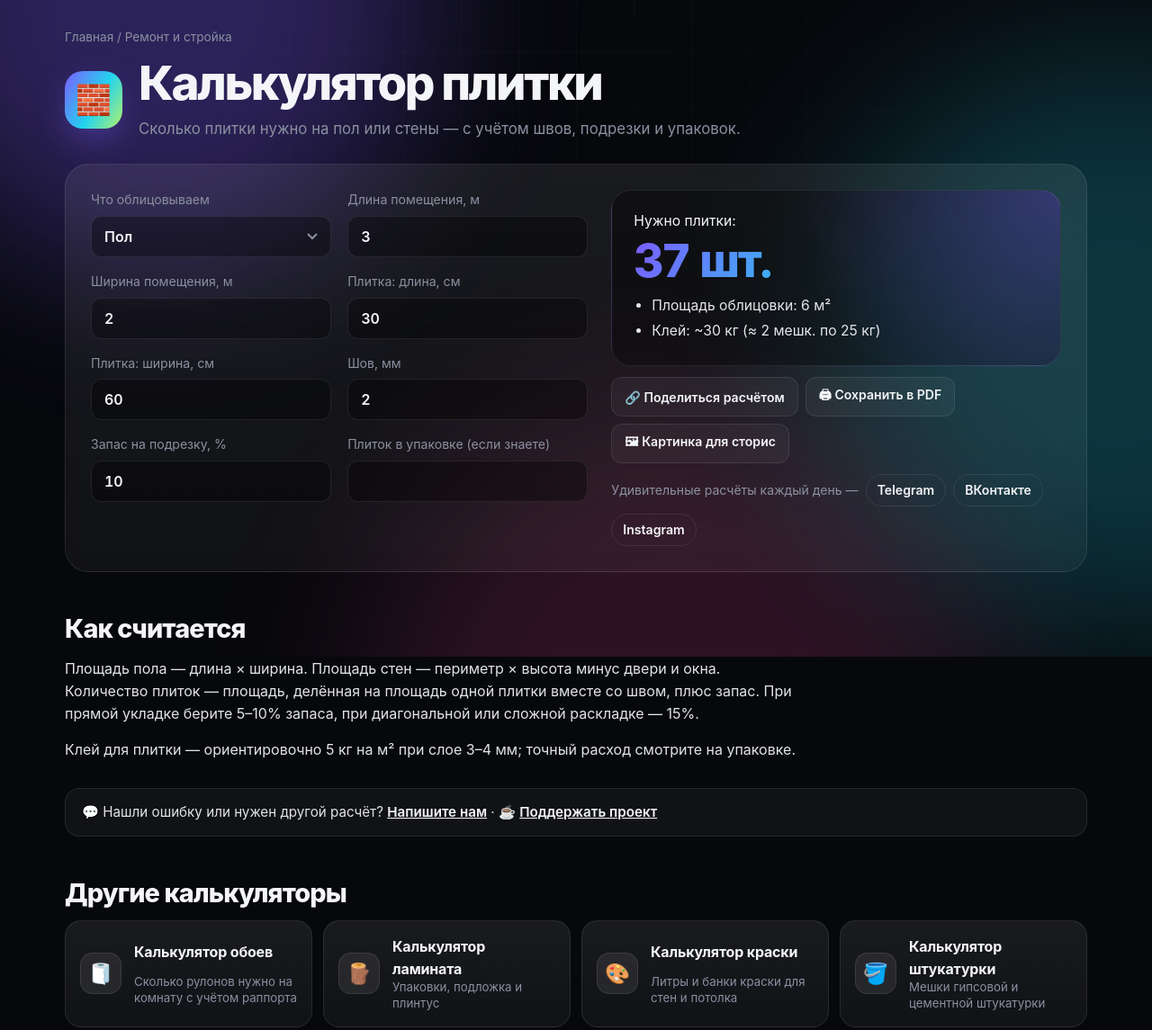
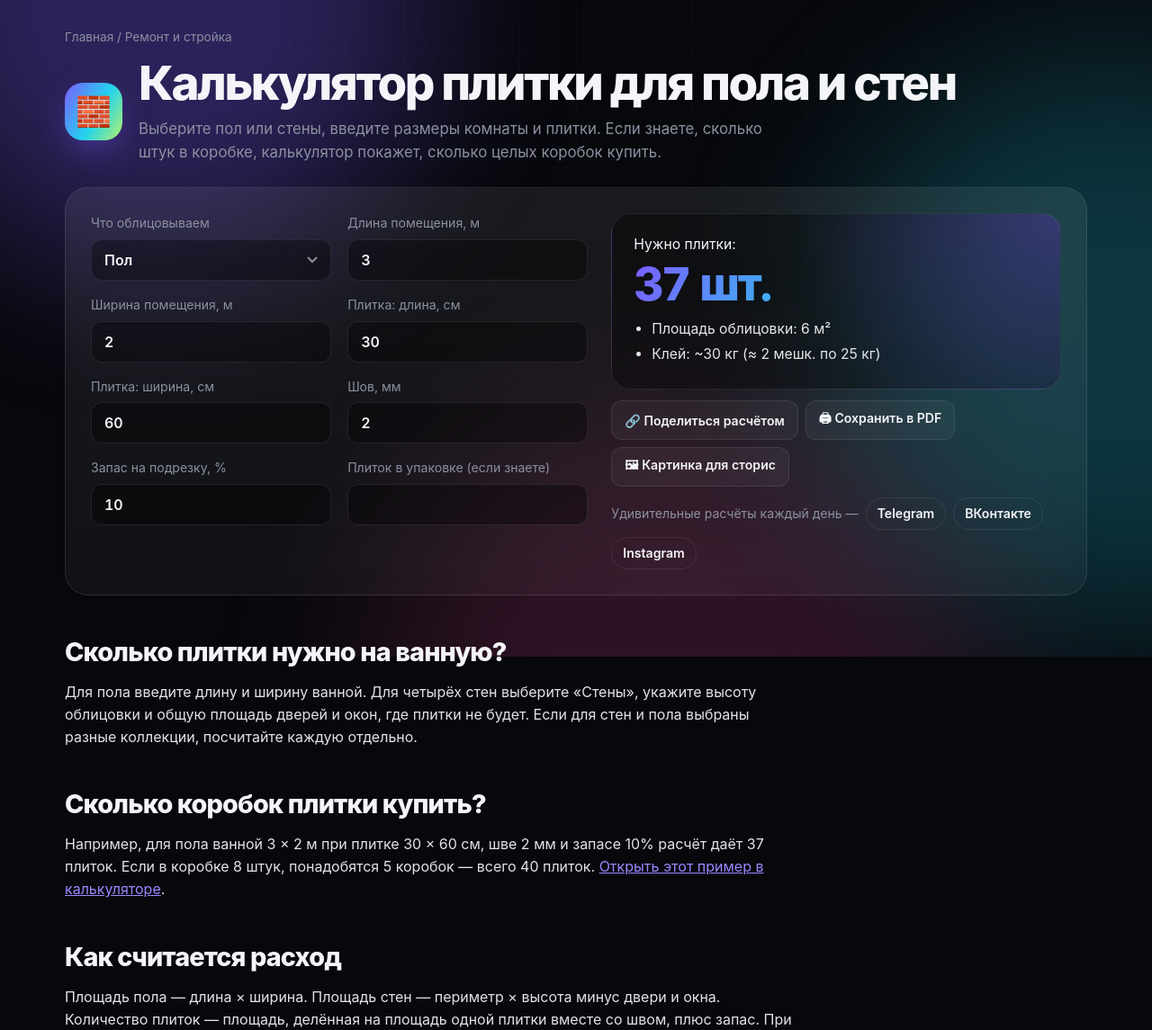
Before and after one commit to rtyb4qn8g6-dot/poschitay, a plain HTML site: page plitka.html in a window 1280 px wide. Shown: the part 70-1215 px from the top of the page at 90% size. Drawn offline with Linux system fonts and the light colour scheme.

Commit message:
Уточнить расчёт плитки в коробках и добавить пример для ванной

```diff
--- a/plitka.html
+++ b/plitka.html
@@ -6,21 +6,21 @@
 <meta name="yandex-verification" content="00e8b1519add9213">
 <meta name="google-site-verification" content="yQ0lI8fsnuMJp4s_FZXRu8ZZx7zAdTzMJfNuSisrTgQ">
 <script>try{var t=localStorage.getItem("theme");if(t)document.documentElement.dataset.theme=t}catch(e){}</script>
-<title>Калькулятор плитки онлайн — сколько нужно плитки на пол и стены | Посчитай</title>
-<meta name="description" content="Рассчитайте количество плитки для пола или стен ванной и кухни с учётом шва, запаса на подрезку и количества в упаковке.">
+<title>Калькулятор плитки для ванной — расчёт на пол и стены в коробках | Посчитай</title>
+<meta name="description" content="Рассчитайте, сколько плиток нужно на пол или стены ванной по размерам помещения. Укажите запас и число плиток в коробке, чтобы узнать, сколько упаковок купить.">
 <link rel="canonical" href="https://poschitay24.ru/plitka">
 <meta property="og:type" content="website">
 <meta property="og:site_name" content="Посчитай">
 <meta property="og:locale" content="ru_RU">
-<meta property="og:title" content="Калькулятор плитки онлайн — сколько нужно плитки на пол и стены | Посчитай">
-<meta property="og:description" content="Рассчитайте количество плитки для пола или стен ванной и кухни с учётом шва, запаса на подрезку и количества в упаковке.">
+<meta property="og:title" content="Калькулятор плитки для ванной — расчёт на пол и стены в коробках | Посчитай">
+<meta property="og:description" content="Рассчитайте, сколько плиток нужно на пол или стены ванной по размерам помещения. Укажите запас и число плиток в коробке, чтобы узнать, сколько упаковок купить.">
 <meta property="og:url" content="https://poschitay24.ru/plitka">
 <meta property="og:image" content="https://poschitay24.ru/assets/og.png">
 <meta property="og:image:width" content="1200">
 <meta property="og:image:height" content="630">
 <meta name="twitter:card" content="summary_large_image">
 <script type="application/ld+json">{"@context": "https://schema.org", "@type": "BreadcrumbList", "itemListElement": [{"@type": "ListItem", "position": 1, "name": "Посчитай", "item": "https://poschitay24.ru/"}, {"@type": "ListItem", "position": 2, "name": "Ремонт и стройка", "item": "https://poschitay24.ru/#remont"}, {"@type": "ListItem", "position": 3, "name": "Калькулятор плитки", "item": "https://poschitay24.ru/plitka"}]}</script>
-<script type="application/ld+json">{"@context": "https://schema.org", "@type": "WebApplication", "name": "Калькулятор плитки", "url": "https://poschitay24.ru/plitka", "description": "Рассчитайте количество плитки для пола или стен ванной и кухни с учётом шва, запаса на подрезку и количества в упаковке.", "applicationCategory": "UtilitiesApplication", "operatingSystem": "Any", "inLanguage": "ru", "isAccessibleForFree": true, "offers": {"@type": "Offer", "price": "0", "priceCurrency": "RUB"}, "publisher": {"@type": "Organization", "name": "Посчитай", "url": "https://poschitay24.ru/"}}</script>
+<script type="application/ld+json">{"@context": "https://schema.org", "@type": "WebApplication", "name": "Калькулятор плитки", "url": "https://poschitay24.ru/plitka", "description": "Рассчитайте, сколько плиток нужно на пол или стены ванной по размерам помещения. Укажите запас и число плиток в коробке, чтобы узнать, сколько упаковок купить.", "applicationCategory": "UtilitiesApplication", "operatingSystem": "Any", "inLanguage": "ru", "isAccessibleForFree": true, "offers": {"@type": "Offer", "price": "0", "priceCurrency": "RUB"}, "publisher": {"@type": "Organization", "name": "Посчитай", "url": "https://poschitay24.ru/"}}</script>
 <link rel="stylesheet" href="assets/style.css">
 <link rel="icon" href="/favicon.ico" sizes="48x48">
 <link rel="icon" type="image/svg+xml" href="assets/icon.svg">
@@ -60,8 +60,8 @@
 </div></header>
 <main class="wrap">
 <div class="crumbs"><a href="./">Главная</a> / <a href="./#remont">Ремонт и стройка</a></div>
-<div class="calc-head"><div class="ic">🧱</div><div><h1>Калькулятор плитки</h1>
-<p class="lead">Сколько плитки нужно на пол или стены — с учётом швов, подрезки и упаковок.</p></div></div>
+<div class="calc-head"><div class="ic">🧱</div><div><h1>Калькулятор плитки для пола и стен</h1>
+<p class="lead">Выберите пол или стены, введите размеры комнаты и плитки. Если знаете, сколько штук в коробке, калькулятор покажет, сколько целых коробок купить.</p></div></div>
 
 <div class="ad-slot" data-ad="top"></div>
 
@@ -85,7 +85,11 @@
 
 <div class="ad-slot" data-ad="result"></div>
 
-<h2>Как считается</h2>
+<h2>Сколько плитки нужно на ванную?</h2>
+<p>Для пола введите длину и ширину ванной. Для четырёх стен выберите «Стены», укажите высоту облицовки и общую площадь дверей и окон, где плитки не будет. Если для стен и пола выбраны разные коллекции, посчитайте каждую отдельно.</p>
+<h2>Сколько коробок плитки купить?</h2>
+<p>Например, для пола ванной 3 × 2 м при плитке 30 × 60 см, шве 2 мм и запасе 10% расчёт даёт 37 плиток. Если в коробке 8 штук, понадобятся 5 коробок — всего 40 плиток. <a href="?mode=floor&amp;len=3&amp;wid=2&amp;tw=30&amp;th=60&amp;joint=2&amp;res=10&amp;box=8#f">Открыть этот пример в калькуляторе</a>.</p>
+<h2>Как считается расход</h2>
 <p>Площадь пола — длина × ширина. Площадь стен — периметр × высота минус двери и окна. Количество плиток —
 площадь, делённая на площадь одной плитки вместе со швом, плюс запас. При прямой укладке берите 5–10% запаса,
 при диагональной или сложной раскладке — 15%.</p>
@@ -125,6 +129,9 @@
 </div></footer>
 <script src="assets/app.js"></script>
 <script>
+document.querySelector('[data-partner="tile"]').addEventListener("click", (event) => {
+  if (event.target.closest("a[href]")) goal("tile_partner_click");
+});
 autoCalc("f", () => {
   const wall = document.getElementById("mode").value === "wall";
   document.querySelectorAll(".wall-only").forEach(e => e.style.display = wall ? "" : "none");
@@ -141,7 +148,7 @@ autoCalc("f", () => {
   out.innerHTML = `Нужно плитки: <div class="big">${fmt(count)} шт.</div>
     <ul>
       <li>Площадь облицовки: ${fmt(area, 2)} м²</li>
-      ${perBox > 0 ? `<li>Упаковок: <b>${Math.ceil(count / perBox)}</b></li>` : ""}
+      ${perBox > 0 ? `<li>Коробок к покупке: <b>${fmt(Math.ceil(count / perBox))}</b> (всего ${fmt(Math.ceil(count / perBox) * perBox)} шт.)</li>` : ""}
       <li>Клей: ~${fmt(glue)} кг (≈ ${Math.ceil(glue / 25)} мешк. по 25 кг)</li>
     </ul>`;
 });
--- a/sw.js
+++ b/sw.js
@@ -1,5 +1,5 @@
 // Кэш для работы калькуляторов без интернета. При изменении файлов увеличьте версию.
-const CACHE = "poschitay-v21";
+const CACHE = "poschitay-v22";
 const FILES = [
   "./", "index.html", "plitka", "oboi", "laminat", "kraska", "shtukaturka", "beton", "kirpich", "gazobeton", "uteplitel", "ipoteka", "kredit", "vklad", "ndfl", "otpusknye", "bolnichnyy", "nalogovyy-vychet", "alimenty", "samozanyatye", "nalogi-ip-usn", "zhizn-v-cifrah", "nastoyashchaya-cena", "finansovaya-svoboda", "procenty", "slozhnaya-ploshchad", "svp", "gruntovka", "zatirka", "epoksidnaya-smola", "zaryadka-elektromobilya", "filament", "probeg-krossovok", "obnimashki", "procent-zhira", "pulsovye-zony", "temp-bega", "shagi", "kogda-pohudeyu", "ovulyaciya", "recept-porcii", "zapekanie", "drobi", "proporcii", "kvadratnye-uravneniya", "ploshchad-figur", "rimskie-cifry", "sistemy-schisleniya", "skorost-vremya", "obligacii", "dividendy", "zabor", "styazhka", "krovlya", "teplyy-pol", "radiatory", "lestnica", "drova", "basseyn", "gazon", "stoimost-pitomca", "filmy-i-knigi", "brosit-kurit", "kofein", "taksi-ili-mashina", "vladenie-avto", "elektromobil", "zhrebiy", "stoimost-sotrudnika", "refinansirovanie", "picca", "stoimost-rebenka", "shashlyk", "gramm-v-lozhke", "dosrochnoe-pogashenie", "nds", "arenda-ili-ipoteka", "kondicioner", "promille", "shiny", "slozhnyy-procent", "inflyaciya", "kreditnaya-nagruzka", "transportnyy-nalog", "vozrast", "perevod-edinic", "kommunalka", "razdelit-schet", "son", "vozrast-pitomca", "imt", "kalorii", "norma-vody", "beremennost", "rashod-topliva", "stoimost-poezdki", "elektrichestvo", "ploshchad", "dni-mezhdu-datami", "obratnaya-svyaz", "podderzhat",
   "assets/style.css", "assets/app.js", "assets/icon.svg", "assets/icon-180.png", "assets/icon-192.png", "assets/icon-512.png", "manifest.webmanifest",
```
